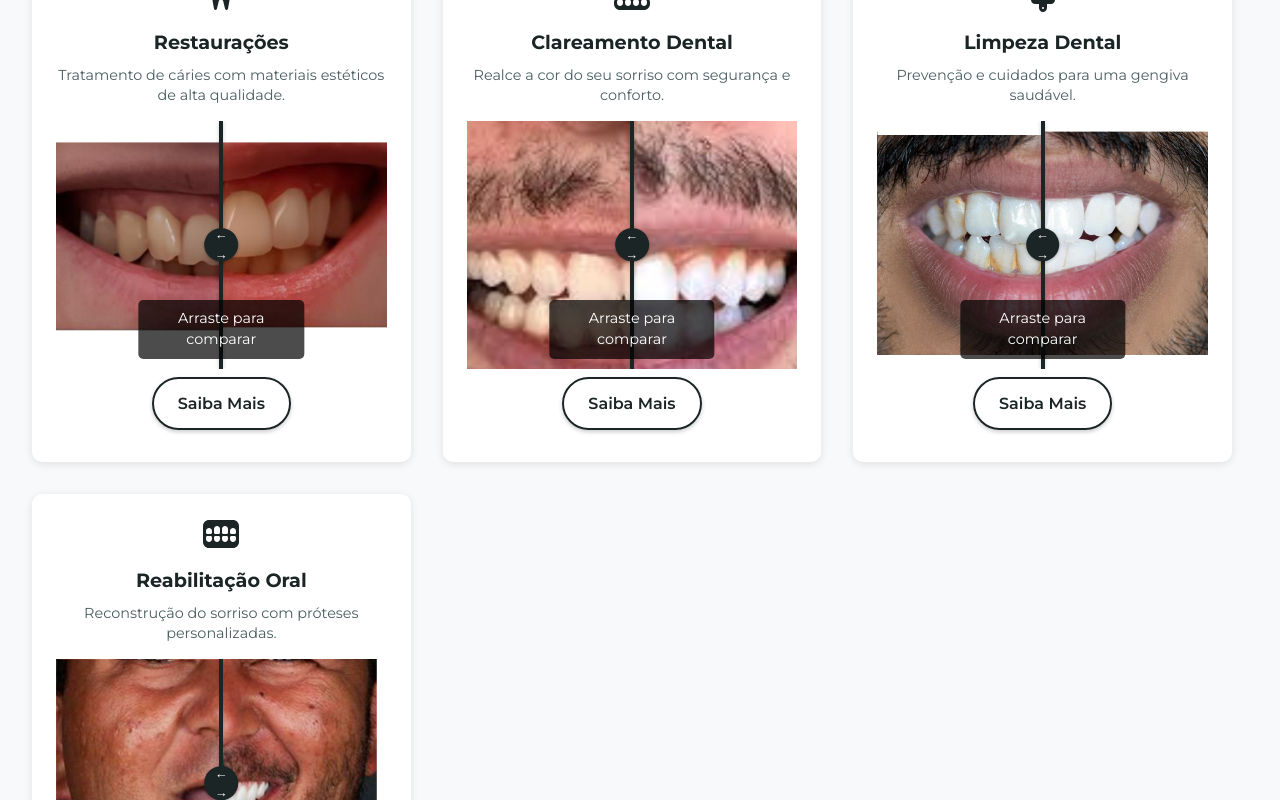
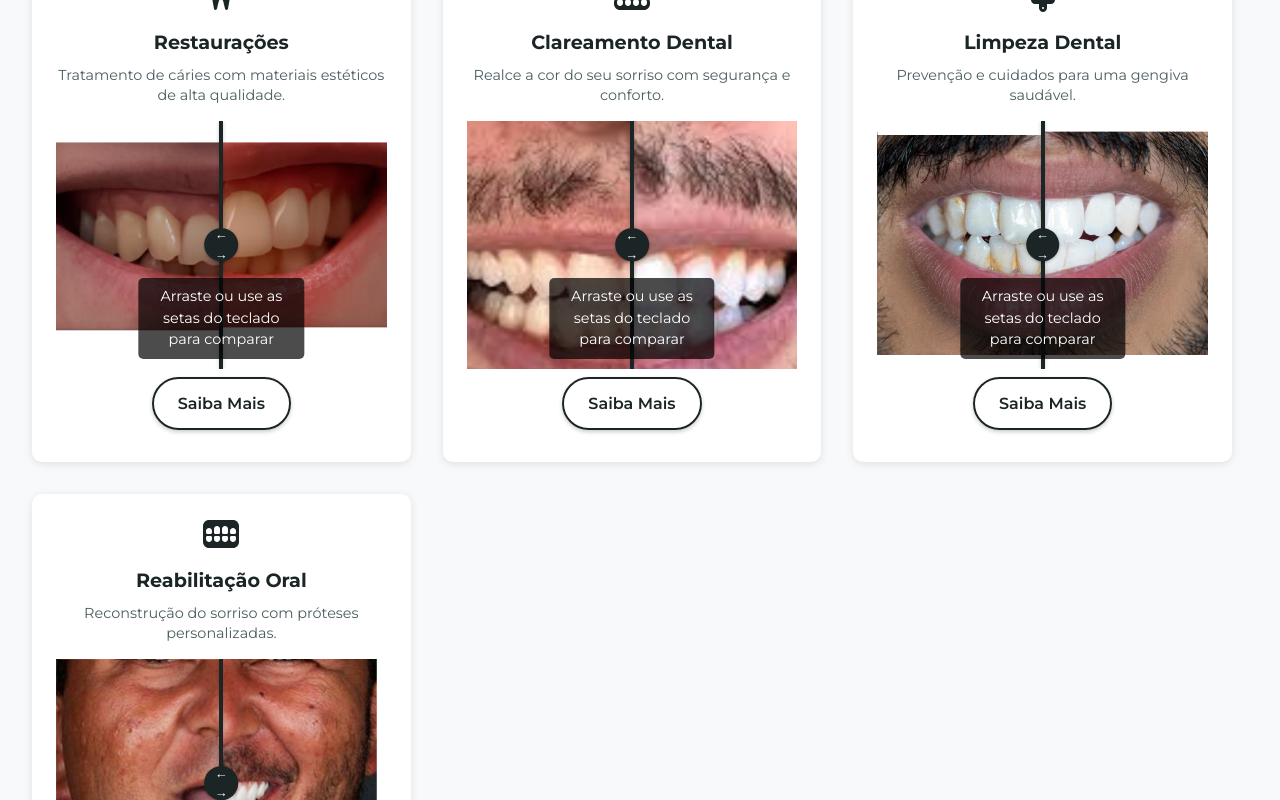
Before and after one commit to desenjao/drsamanthatavares, a React (Vite) app: page / in a window 1280 px wide. Shown: the part 2240-3040 px from the top of the page. Built offline with nearby package versions, Linux system fonts and the light colour scheme.

Commit message:
consertando tremor 2

```diff
--- a/src/App.jsx
+++ b/src/App.jsx
@@ -76,7 +76,7 @@ function App() {
     const handleDragMove = (e) => {
       if (!isDragging || !containerRef.current) return;
       if (e.type.includes('touch')) {
-        e.preventDefault();
+        e.preventDefault(); // Evita scroll da página durante o arrastar em dispositivos de toque
       }
       setShowInstruction(false);
       const rect = containerRef.current.getBoundingClientRect();
@@ -119,8 +119,6 @@ function App() {
         ref={containerRef}
         role="region"
         aria-label={altText}
-        tabIndex={0}
-        onKeyDown={handleKeyDown}
       >
         <img src={afterImage} alt={`Depois ${altText}`} className="after-image" loading="lazy" />
         <img
@@ -132,12 +130,22 @@ function App() {
         />
         <div
           className="slider"
+          role="slider"
+          tabIndex={0}
+          aria-valuemin={0}
+          aria-valuemax={100}
+          aria-valuenow={Math.round(sliderPosition)}
+          aria-label="Controle de comparação"
           style={{ left: `calc(${sliderPosition}% - 2px)` }}
           onMouseDown={handleMouseDown}
           onTouchStart={handleMouseDown}
-          aria-label="Controle de comparação"
+          onKeyDown={handleKeyDown}
         />
-        {showInstruction && <div className="slider-instruction">Arraste para comparar</div>}
+        {showInstruction && (
+          <div className="slider-instruction" role="note">
+            Arraste ou use as setas do teclado para comparar
+          </div>
+        )}
       </div>
     );
   };
```
